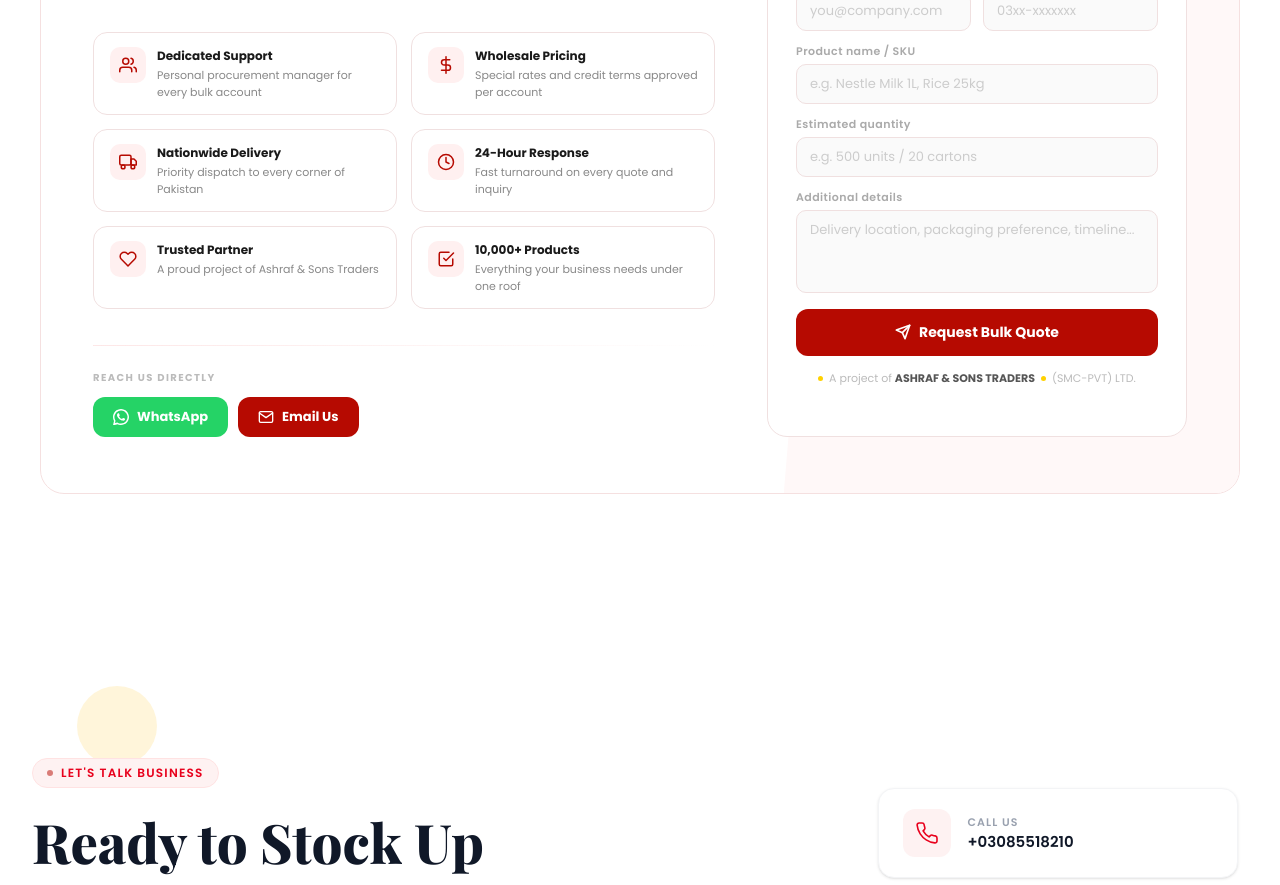
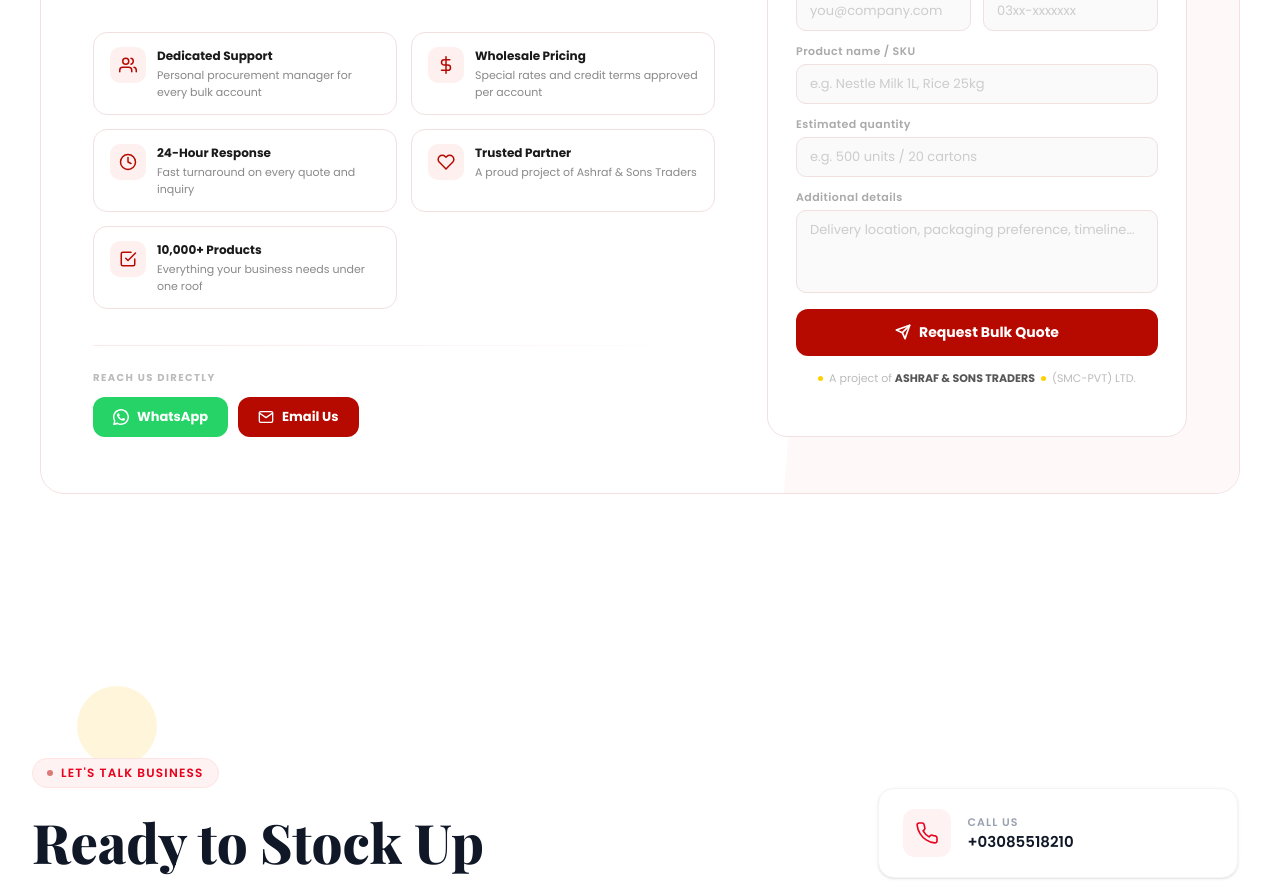
Before and after one commit to Valuemax-Carry/value-max, a Next.js app: page / in a window 1280 px wide. Shown: the part 5380-6265 px from the top of the page. Built offline with nearby package versions, Linux system fonts and the light colour scheme.

Commit message:
Update BulkOrder.js

```diff
--- a/components/landing/BulkOrder.js
+++ b/components/landing/BulkOrder.js
@@ -77,27 +77,6 @@ export default function BulkOrder() {
       ),
       title: "Wholesale Pricing",
       desc: "Special rates and credit terms approved per account",
-    },
-    {
-      icon: (
-        <svg
-          width="18"
-          height="18"
-          viewBox="0 0 24 24"
-          fill="none"
-          stroke="currentColor"
-          strokeWidth="2"
-          strokeLinecap="round"
-          strokeLinejoin="round"
-        >
-          <rect x="1" y="3" width="15" height="13" rx="2" />
-          <path d="M16 8h4l3 3v5h-7V8z" />
-          <circle cx="5.5" cy="18.5" r="2.5" />
-          <circle cx="18.5" cy="18.5" r="2.5" />
-        </svg>
-      ),
-      title: "Nationwide Delivery",
-      desc: "Priority dispatch to every corner of Pakistan",
     },
     {
       icon: (
```
